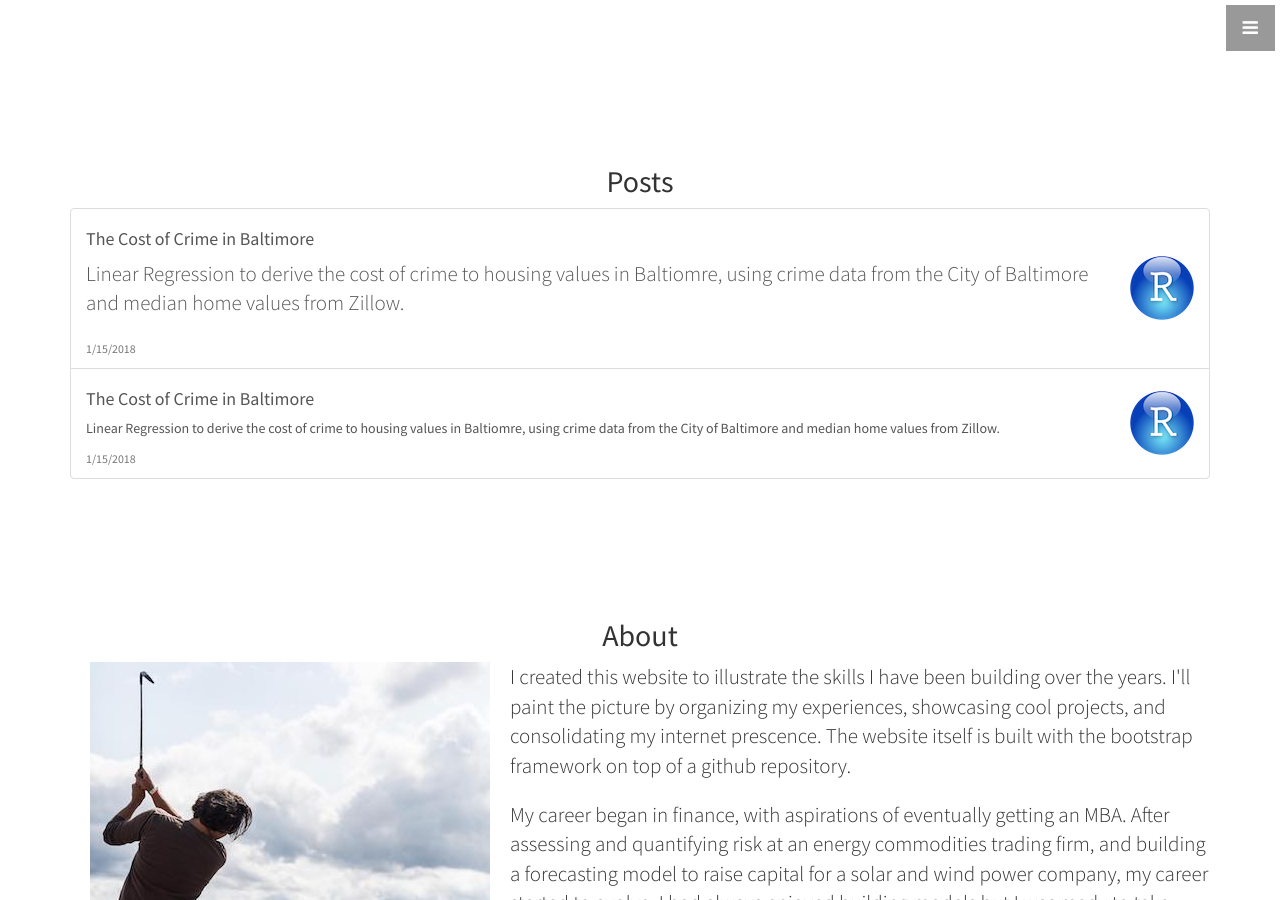
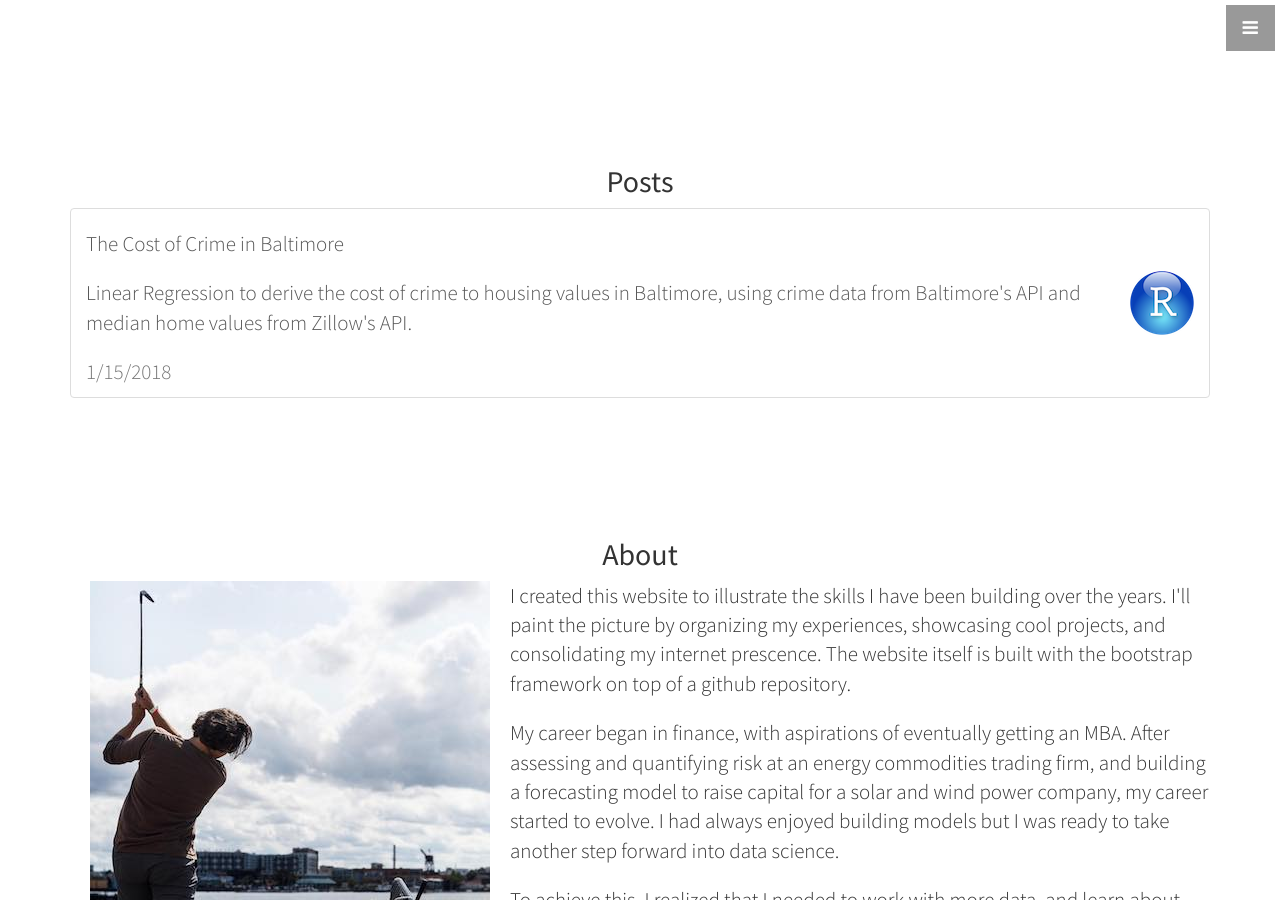
Before and after one commit to healyt22/healyt22.github.io, a Jekyll site: the page built from index.html, in a window 1280 px wide and 900 px high, scrolled down 1005 px. Built offline with Jekyll 4.4.1, drawn with Linux system fonts in a browser that asks for light colours.

Commit message:
working on posts

```diff
--- a/_includes/posts.html
+++ b/_includes/posts.html
@@ -7,25 +7,10 @@
         <div class="media">
           <div class="media-body">
             <div class="d-flex w-100 justify-content-between">
-              <h4 class="mb-1">The Cost of Crime in Baltimore</h4>
+              <h4 class="lead text-left">The Cost of Crime in Baltimore</h4>
             </div>
-            <p class="lead text_left">Linear Regression to derive the cost of crime to housing values in Baltiomre, using crime data from the City of Baltimore and median home values from Zillow.</p>
-            <small class="text-muted">1/15/2018</small>
-          </div>
-          <div class="media-right media-middle">
-            <img src="img/R.png" class="media-object",>
-          </div>
-        </div>
-      </a>
-
-      <a href="../portfolio/crime.html" class="list-group-item list-group-item-action flex-column align-items-start">
-        <div class="media">
-          <div class="media-body">
-            <div class="d-flex w-100 justify-content-between">
-              <h4 class="mb-1">The Cost of Crime in Baltimore</h4>
-            </div>
-            <p class="mb-1">Linear Regression to derive the cost of crime to housing values in Baltiomre, using crime data from the City of Baltimore and median home values from Zillow.</p>
-            <small class="text-muted">1/15/2018</small>
+            <p class="lead text-left">Linear Regression to derive the cost of crime to housing values in Baltimore, using crime data from Baltimore's API and median home values from Zillow's API.</p>
+            <small class="lead text-muted">1/15/2018</small>
           </div>
           <div class="media-right media-middle">
             <img src="img/R.png" class="media-object",>
```
